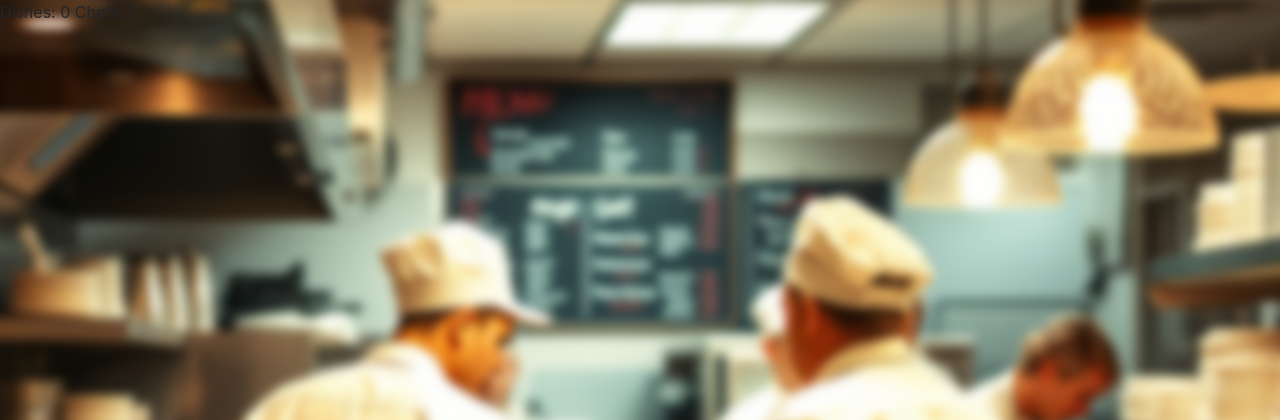
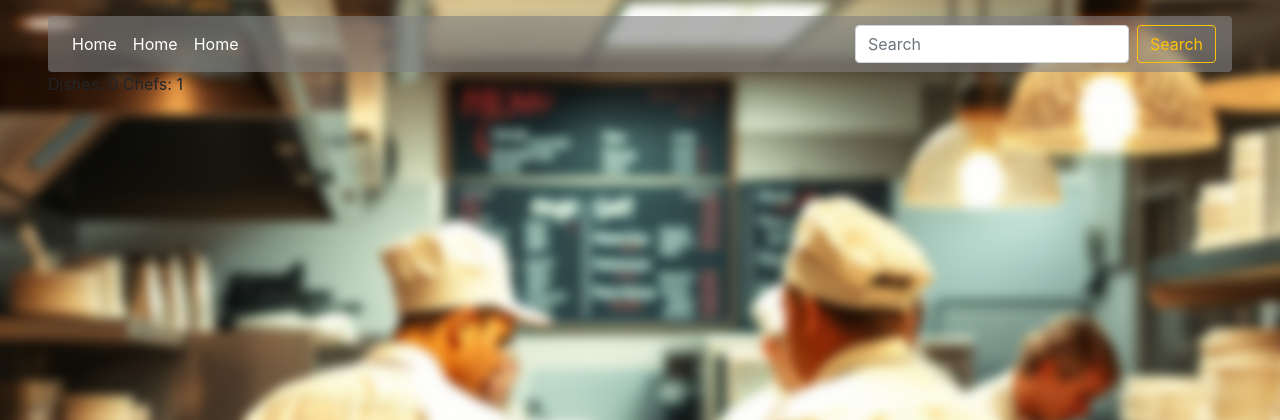
Before and after one commit to Dogober/restaurant-kitchen-service, a Django app: page / in a window 1280 px wide. Shown: the top 420 px of the page. Run offline with Django 5.2, Linux system fonts and the light colour scheme; the visitor is signed in with stand-in values (Sample User, id 1); data comes from the database, SQL or seed files in the repository; data that the repository does not hold is empty.

Commit message:
create navbar

```diff
--- a/templates/base.html
+++ b/templates/base.html
@@ -13,7 +13,8 @@
   <link rel="stylesheet" href="{% static 'css/styles.css' %}">
 </head>
 
-<body>
+<body class="mt-3 mr-5 ml-5">
+  {% include "includes/sidebar.html" %}
   {% block content %}
   {% endblock %}
 </body>
--- /dev/null
+++ b/templates/includes/sidebar.html
@@ -0,0 +1,22 @@
+<nav class="navbar navbar-expand-lg navbar-dark bg-nav rounded">
+  <button class="navbar-toggler" type="button" data-toggle="collapse" data-target="#navbarTogglerDemo03" aria-controls="navbarTogglerDemo03" aria-expanded="false" aria-label="Toggle navigation">
+    <span class="navbar-toggler-icon"></span>
+  </button>
+  <div class="collapse navbar-collapse" id="navbarTogglerDemo03">
+    <ul class="navbar-nav mr-auto mt-2 mt-lg-0">
+      <li class="nav-item active">
+        <a class="nav-link" href="#">Home <span class="sr-only">(current)</span></a>
+      </li>
+      <li class="nav-item active">
+        <a class="nav-link" href="#">Home <span class="sr-only">(current)</span></a>
+      </li>
+      <li class="nav-item active">
+        <a class="nav-link" href="#">Home <span class="sr-only">(current)</span></a>
+      </li>
+    </ul>
+    <form class="form-inline my-2 my-lg-0">
+      <input class="form-control mr-sm-2" type="search" placeholder="Search" aria-label="Search">
+      <button class="btn btn-outline-warning my-2 my-sm-0" type="submit">Search</button>
+    </form>
+  </div>
+</nav>
--- a/templates/kitchen/index.html
+++ b/templates/kitchen/index.html
@@ -1,5 +1,7 @@
 {% extends "base.html" %}
 {% block content %}
-  Dishes: {{ num_dishes }}
-  Chefs: {{ num_users }}
+  <div class="content-container">
+    Dishes: {{ num_dishes }}
+    Chefs: {{ num_users }}
+  </div>
 {% endblock %}
```
